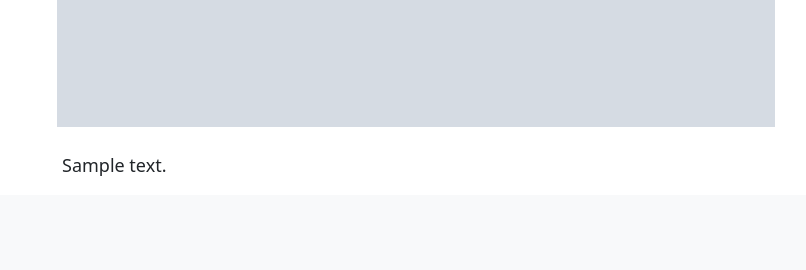
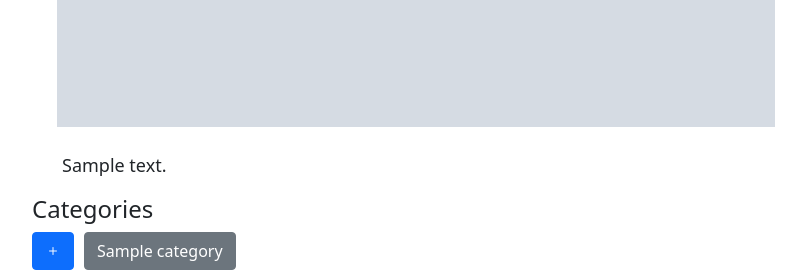
Before and after one commit to LinCie/CS50W-commerce, a Django app: page /listing/1/ in a window 1280 px wide. Shown: the part 1068-1338 px from the top of the page, without its empty margins (224-1030 px from the left). Before the commit the page ends 1244 px from the top, so only its background shows below. Run offline with Django 3.2, Linux system fonts and the light colour scheme; a user stored in the database is signed in; tables that the repository leaves empty hold one stand-in row (values such as "Sample post"); grey boxes marked "Sample" are stand-in pictures; some libraries are stand-ins or nearby versions.

Commit message:
Added category ajax

```diff
--- a/auctions/static/auctions/listing.css
+++ b/auctions/static/auctions/listing.css
@@ -73,6 +73,15 @@
     font-size: large;
 }
 
+#category-container {
+    display: flex;
+    flex-wrap: wrap;
+    flex-direction: row;
+    justify-content: flex-start;
+    align-items: flex-start;
+    column-gap: 10px;
+}
+
 @media only screen and (max-width: 1024px) {
     #body-container {
         width: 80%;
--- /dev/null
+++ b/auctions/templates/auctions/ajax/category_list.html
@@ -0,0 +1,3 @@
+{% for category in categories %}
+    <a href="{% url 'category_view' slug=category.slug %}" class="btn btn-secondary category-list">{{ category.name }}</a>
+{% endfor %}
--- a/auctions/templates/auctions/listing.html
+++ b/auctions/templates/auctions/listing.html
@@ -45,7 +45,7 @@
                                                         {% endif %}
                                                     </div>
                                                 {% endfor %}
-                                                </div>
+                                            </div>
                                         </div>
                                     </div>
                                     <div class="modal-footer">
@@ -82,12 +82,100 @@
             <h6 class="text-muted">Listed by {{ listing.lister }} on {{ listing.datetime }}</h6>
             <img id="listing-image" src="{{ listing.image_url }}" alt="{{ listing.name }}">
             {{ listing.description|linebreaks }}
-        </div>
+            <div class="container-fluid m-0 p-0">
+                <h4>Categories</h4>
+                <div id="category-container">
+                    {% if request.user == listing.lister %}
+                        <!-- Button trigger modal -->
+                        <button type="button" class="btn btn-primary" data-bs-toggle="modal" data-bs-target="#categoryModal">
+                            <i class="bi bi-plus"></i>
+                        </button>
+                        <!-- Modal -->
+                        <div class="modal fade" id="categoryModal" tabindex="-1" data-bs-backdrop="static" data-bs-keyboard="false" aria-labelledby="categoryModalLabel" aria-hidden="true">
+                            <div class="modal-dialog modal-dialog-scrollable modal-dialog-centered">
+                                <form class="modal-content" id="category-form">
+                                    <div class="modal-header">
+                                        <h5 class="modal-title" id="categoryModalLabel">Add Category</h5>
+                                        <button type="button" class="btn-close" data-bs-dismiss="modal" aria-label="Close"></button>
+                                    </div>
+                                    <div class="modal-body">
+                                        <div class="container-fluid center-container p-3">
+                                            <div class="center-container">
+                                                {% csrf_token %}
+                                                <div class="container-fluid center-container p-3">
+                                                    <div class="center-container">
+                                                        {% csrf_token %}
+                                                        <div class="w-100">
+                                                            <input type="hidden" name="listing_id" id="listing_id" value="{{ listing.pk }}">
+                                                            <label for="category_name" class="form-label">Category name</label>
+                                                            <input type="text" class="form-control" id="category_name" name="category_name">
+                                                            <div id="category_nameHelp" class="form-text">Add the category name</div>
+                                                        </div>
+                                                    </div>
+                                                </div>
+                                            </div>
+                                        </div>
+                                    </div>
+                                    <div class="modal-footer">
+                                        <button type="button" class="btn btn-secondary" data-bs-dismiss="modal">Discard</button>
+                                        <button type="submit" class="btn btn-primary">Add</button>
+                                    </div>
+                                </form>
+                            </div>
+                        </div>
+                    {% endif %}
+                </div>
+            </div>
 {% endblock %}
 
-{% if user.is_authenticated %}
 {% block script %}
     <script type="text/javascript">
+        $(document).ready(function() {
+            {% comment %} Fetch the categories.html file using AJAX {% endcomment %}
+            function fetchCategories() {
+                fetch('{% url 'get_category' pk=listing.pk %}')
+                .then(function(response) {
+                    if (!response.ok) {
+                    throw new Error('Network response was not ok');
+                    }
+                    return response.text();
+                })
+                .then(function(data) {
+                    $('.category-list').remove()
+                    $('#category-container').append(data);
+                })
+                .catch(function(error) {
+                    console.error('Error fetching the page:', error);
+                });
+            };
+            fetchCategories();
+            {% comment %} Add category on submit {% endcomment %}
+                $("#category-form").submit(function() {
+                    var category_name = $("#category_name").val();
+                    var listing_id = $("#listing_id").val();
+
+                    if (!category_name || !listing_id) {
+                        console.error("Category name or listing ID is missing.");
+                        return false;
+                    }
+
+                    $.ajax({
+                        type: "POST",
+                        url: "{% url 'add_category' %}",
+                        data: {
+                            'listing_id': listing_id,
+                            'category_name': category_name,
+                            'csrfmiddlewaretoken': "{{ csrf_token }}"
+                        },
+                        success: function() {
+                            $('#categoryModal').modal('hide');
+                            fetchCategories();
+                        }
+                    });
+                    return false;
+                });
+            });
+
         {% comment %} Add Watchlist AJAX {% endcomment %}
         $('#add_watchlist').click(function(){
             var button = $(this)
@@ -128,4 +216,3 @@
         });
     </script>
 {% endblock script %}
-{% endif %}
--- a/auctions/urls.py
+++ b/auctions/urls.py
@@ -19,6 +19,7 @@ urlpatterns = [
 
     path("category/", views.category, name="category"),
     path("category/<str:slug>/", views.category_view, name='category_view'),
-    path("new/category/", views.new_category, name="new_category"),
-    path("add/category/", views.add_category, name="add_category")
+    path("category/add", views.add_category, name="add_category"),
+    path("category/get/<int:pk>", views.get_category, name="get_category")
+
 ]
--- a/auctions/views.py
+++ b/auctions/views.py
@@ -181,34 +181,35 @@ def category(request):
     })
 
 
-def new_category(request):
-    if request.method == "POST":
-        listing = request.POST["listing"]
-        name = request.POST["name"]
-        slug = slugify(name)
-        try:
-            category = Category(name=name, slug=slug)
-            category.save()
-        except IntegrityError:
-            return redirect("listing_detail", pk=listing)
-    return redirect("listing_detail", pk=listing)
+def get_category(request, pk):
+    listing = get_object_or_404(Listing, pk=pk)
+    categories = Category.objects.filter(listing__pk=listing.pk)
+    return render(request, "auctions/ajax/category_list.html", {
+        'categories': categories
+    })
 
 
 def add_category(request):
     if request.method == "POST":
-        listing_id = request.POST.get("listing")
-        category_id = request.POST.get("category")
+        listing_id = request.POST.get("listing_id")
+        category_name = request.POST.get("category_name")
 
-        if not listing_id or not category_id:
+        if not listing_id or not category_name:
             return redirect("index")
+
+        category_name = category_name.lower()
 
         try:
             listing = Listing.objects.get(pk=listing_id)
-            category = Category.objects.get(pk=category_id)
         except Listing.DoesNotExist:
             return redirect("listing_detail", pk=listing_id)
+
+        try:
+            category = Category.objects.get(name=category_name)
         except Category.DoesNotExist:
-            return redirect("listing_detail", pk=listing_id)
+            category = Category(name=category_name)
+            category.slug = slugify(category_name)
+            category.save()
 
         category.listing.add(listing)
         return redirect("listing_detail", pk=listing_id)
@@ -219,5 +220,6 @@ def add_category(request):
 def category_view(request, slug):
     category = Category.objects.get(slug=slug)
     return render(request, "auctions/category_view.html", {
+        'name': category.name.title(),
         'listings': category.listing.all()
     })
```
Also changed, not shown: auctions/templates/auctions/category_view.html (added, +25 -0 lines).
